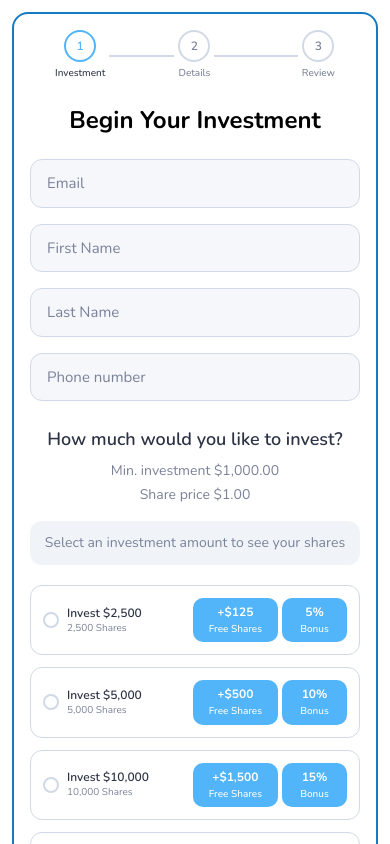
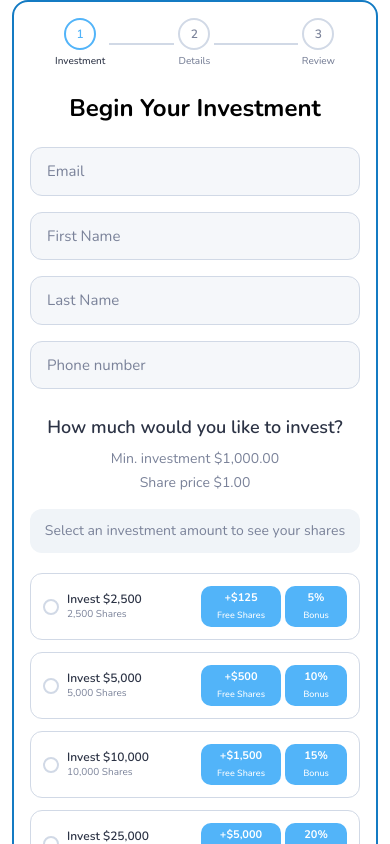
Before and after one commit to JoshuaOrlandoR/iotty-checkout, a Next.js app: page / in a window 390 px wide. Shown: the top 844 px of the page. Built offline with nearby package versions, Linux system fonts and the light colour scheme.

Commit message:
Add files via upload

```diff
--- a/components/step-one-invest.tsx
+++ b/components/step-one-invest.tsx
@@ -222,7 +222,7 @@ export function StepOneInvest({ onContinue, initialAmount, config = FALLBACK_CON
   }
 
   return (
-    <div className="min-h-screen flex items-center justify-center p-3 pb-24 md:p-4 md:pb-4 bg-transparent">
+    <div className="min-h-screen flex items-start justify-center px-3 pb-24 md:px-4 md:pb-4 bg-transparent">
       <div className="w-full max-w-[600px]">
         {/* Main Card */}
         <div className="bg-white rounded-xl border-2 border-[#147bc3] p-4 md:p-6 lg:p-8">
@@ -406,13 +406,13 @@ export function StepOneInvest({ onContinue, initialAmount, config = FALLBACK_CON
                     {/* Right side: Bonus pills */}
                     {hasBonus && (
                       <div className="flex items-center gap-1 md:gap-2 flex-shrink-0">
-                        <span className="text-xs md:text-sm font-bold py-1.5 px-4 md:py-2 md:px-5 rounded-md md:rounded-lg bg-[#52b4f9] text-white text-center min-w-[80px] md:min-w-[100px]">
+                        <span className="text-[0.6875rem] md:text-sm font-bold py-1 px-4 md:py-2 md:px-6 rounded-md md:rounded-lg bg-[#52b4f9] text-white text-center min-w-[78px] md:min-w-[115px]">
                           +{formatCurrency(presetCalc.bonusShares * config.sharePrice, 0)}<br />
-                          <span className="text-[0.625rem] md:text-xs font-medium">Free Shares</span>
+                          <span className="text-[0.5625rem] md:text-xs font-medium">Free Shares</span>
                         </span>
-                        <span className="text-xs md:text-sm font-bold py-1.5 px-4 md:py-2 md:px-5 rounded-md md:rounded-lg bg-[#52b4f9] text-white text-center min-w-[65px] md:min-w-[80px]">
+                        <span className="text-[0.6875rem] md:text-sm font-bold py-1 px-4 md:py-2 md:px-6 rounded-md md:rounded-lg bg-[#52b4f9] text-white text-center min-w-[62px] md:min-w-[90px]">
                           {presetCalc.bonusPercent.toFixed(0)}%<br />
-                          <span className="text-[0.625rem] md:text-xs font-medium">Bonus</span>
+                          <span className="text-[0.5625rem] md:text-xs font-medium">Bonus</span>
                         </span>
                       </div>
                     )}
--- a/components/step-three-review.tsx
+++ b/components/step-three-review.tsx
@@ -148,7 +148,7 @@ export function StepThreeReview({ data, config = FALLBACK_CONFIG, onBack, onCont
   }
 
   return (
-    <div className="min-h-screen flex items-start justify-center px-3 py-4 md:p-4 md:pt-8 md:pb-8 bg-transparent">
+    <div className="min-h-screen flex items-start justify-center px-3 pb-4 md:px-4 md:pb-8 bg-transparent">
       <div className="w-full max-w-[600px]">
         {/* Main Card */}
         <div className="bg-white rounded-2xl md:rounded-3xl overflow-hidden shadow-sm border border-[#147bc3]">
--- a/components/step-two-details.tsx
+++ b/components/step-two-details.tsx
@@ -423,7 +423,7 @@ export function StepTwoDetails({
   }
 
   return (
-    <div className="min-h-screen flex items-start justify-center px-3 py-4 md:p-4 md:pt-8 md:pb-8 bg-transparent">
+    <div className="min-h-screen flex items-start justify-center px-3 pb-4 md:px-4 md:pb-8 bg-transparent">
       <div className="w-full max-w-[600px]">
         {/* Main Card */}
         <div className="bg-white rounded-xl border-2 border-[#147bc3] overflow-hidden">
```
